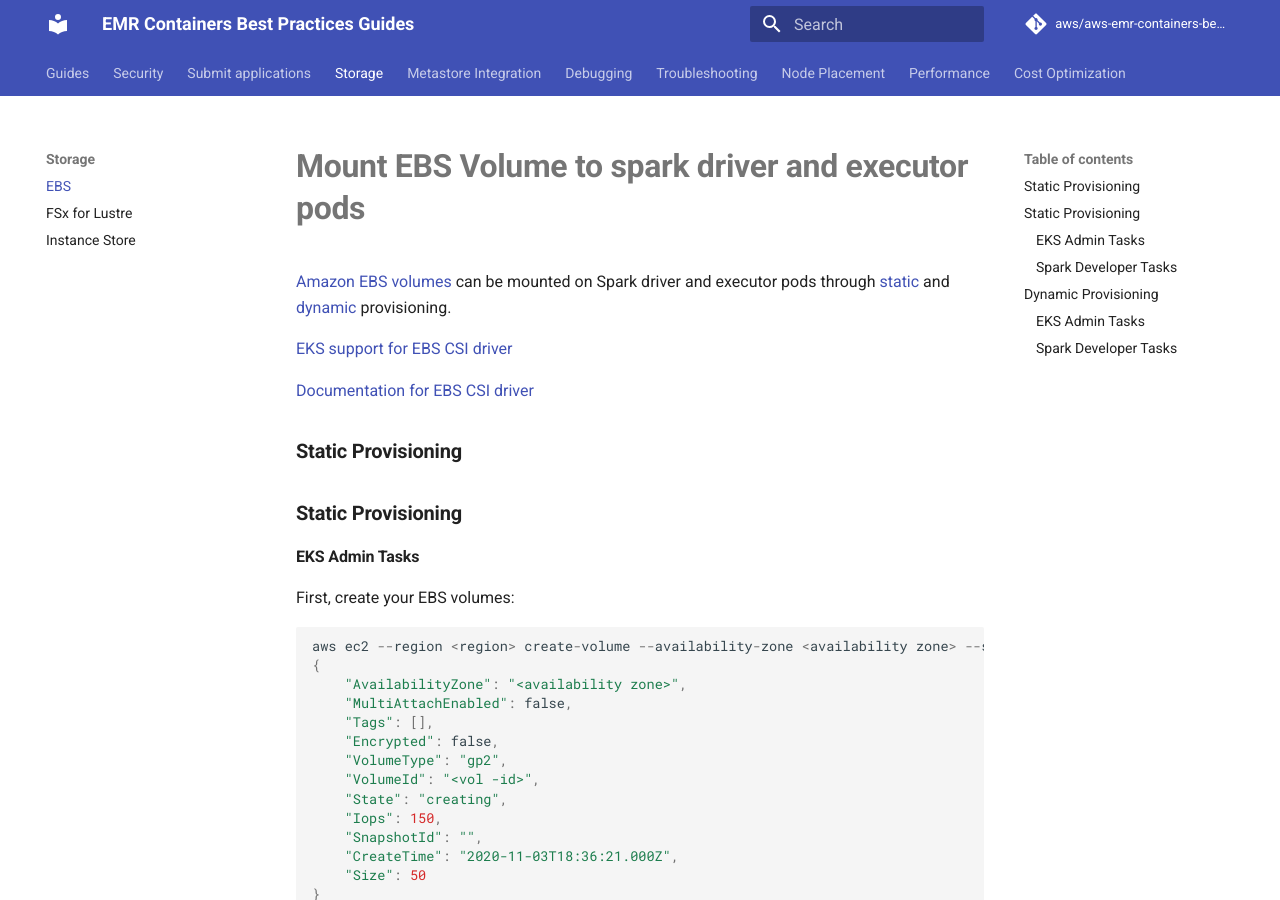
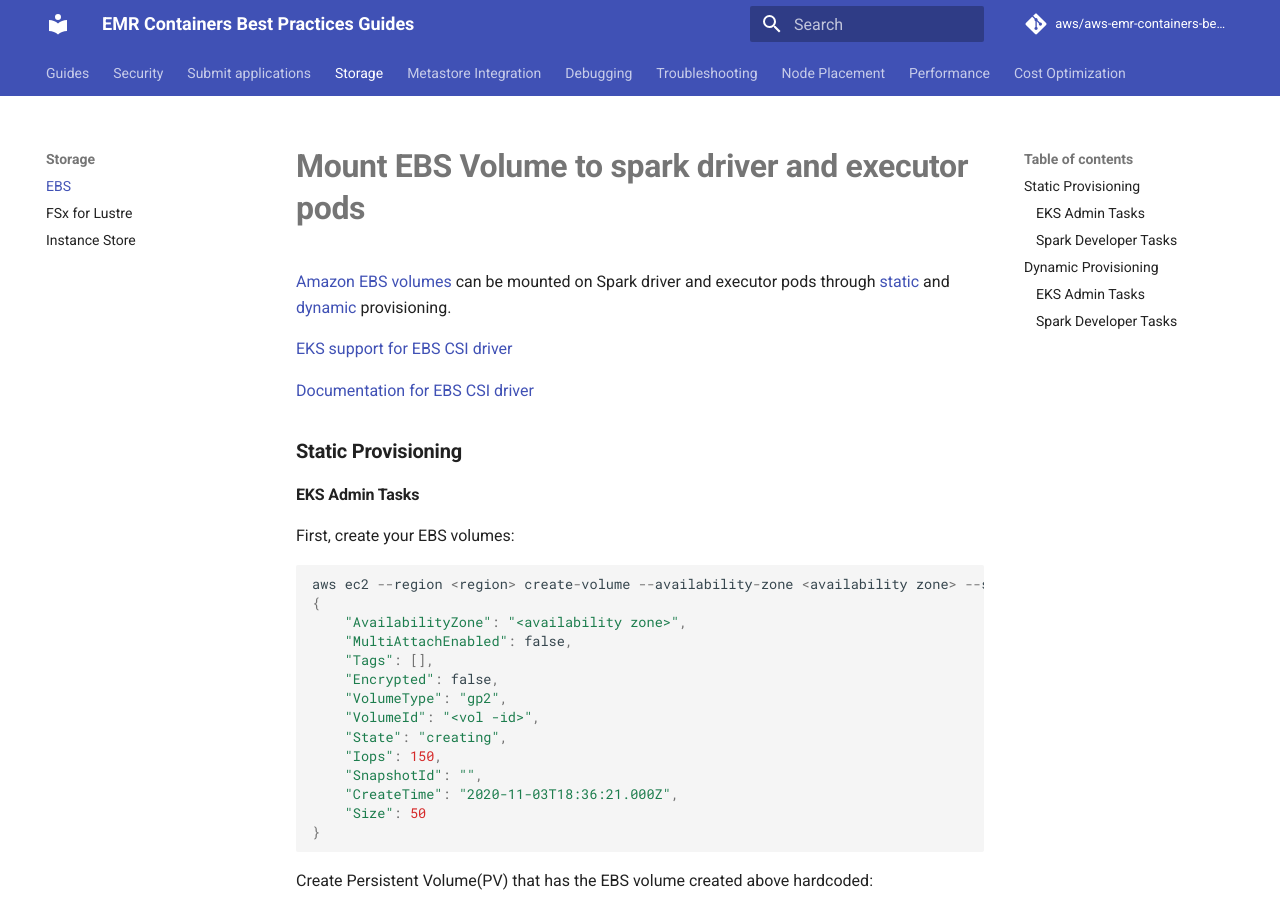
Before and after one commit to aws/aws-emr-containers-best-practices, an MkDocs documentation site: the page built from content/storage/docs/spark/ebs.md, in a window 1280 px wide and 900 px high. Built offline with MkDocs 1.6.1 and Material for MkDocs 9.7.7, drawn with Linux system fonts in a browser that asks for light colours; comment, search, counter and statistics services are not loaded.

Commit message:
Fixing dyplication typo in Storage Doc

```diff
--- a/content/storage/docs/spark/ebs.md
+++ b/content/storage/docs/spark/ebs.md
@@ -7,7 +7,6 @@
 [Documentation for EBS CSI driver](https://github.com/kubernetes-sigs/aws-ebs-csi-driver)
 
 
-### **Static Provisioning**
 ### **Static Provisioning**
 
 #### EKS Admin Tasks
```
